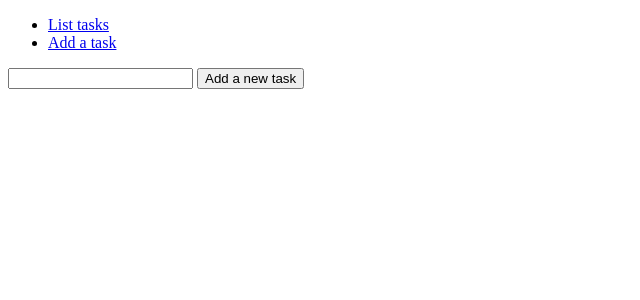
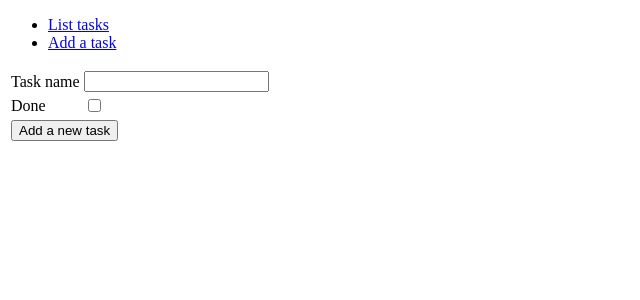
Before and after one commit to immonju1/flask-crud, a Flask app: page /tasks/new/ in a window 1280 px wide. Shown: the top 300 px of the page, without its empty margins (0-640 px from the left). Run offline with Flask 2, Linux system fonts and the light colour scheme.

Commit message:
Validate and forms

```diff
--- /dev/null
+++ b/application/tasks/forms.py
@@ -0,0 +1,9 @@
+from flask_wtf import FlaskForm
+from wtforms import BooleanField, StringField, validators
+
+class TaskForm(FlaskForm):
+    name = StringField("Task name", [validators.Length(min=2)])
+    done = BooleanField("Done")
+
+    class Meta:
+        csrf = False
--- a/application/tasks/views.py
+++ b/application/tasks/views.py
@@ -1,6 +1,7 @@
 from application import app, db
 from flask import redirect, render_template, request, url_for
 from application.tasks.models import Task
+from application.tasks.forms import TaskForm
 
 @app.route("/tasks", methods=["GET"])
 def tasks_index():
@@ -8,7 +9,7 @@ def tasks_index():
 
 @app.route("/tasks/new/")
 def tasks_form():
-    return render_template("tasks/new.html")
+    return render_template("tasks/new.html", form = TaskForm())
 
 @app.route("/tasks/<task_id>/", methods=["POST"])
 def tasks_set_done(task_id):
@@ -21,7 +22,13 @@ def tasks_set_done(task_id):
 
 @app.route("/tasks/", methods=["POST"])
 def tasks_create():
-    t = Task(request.form.get("name"))
+    form = TaskForm(request.form)
+
+    if not form.validate():
+        return render_template("tasks/new.html", form = form)
+
+    t = Task(form.name.data)
+    t.done = form.done.data
 
     db.session().add(t)
     db.session().commit()
--- a/application/templates/tasks/new.html
+++ b/application/templates/tasks/new.html
@@ -2,7 +2,36 @@
 
   {% block body %}
   <form method="POST" action="{{ url_for('tasks_create') }}">
-  <input type="text" name="name"/>
+    <table>
+      <tr>
+	<td>
+	  {{ form.name.label }}
+	</td>
+	<td>
+	  {{ form.name }}
+	</td>
+	<td>
+	  <ul>
+	    {% for error in form.name.errors %}
+	    <li>{{ error }}</li>
+	    {% endfor %}
+	  </ul>
+	</td>
+      </tr>
+      <tr>
+	<td>
+	  {{ form.done.label }}
+	</td>
+	<td>
+	  {{ form.done }}
+	</td>
+	<td>
+	</td>
+      </tr>
+      <tr>
+	<td colspan="3">
 	  <input type="submit" value="Add a new task"/>
+	</td>
+      </tr>
   </form>
   {% endblock %}
```
Also changed, not shown: 1 other file. Lines whose indentation alone changed are shown as unchanged.
